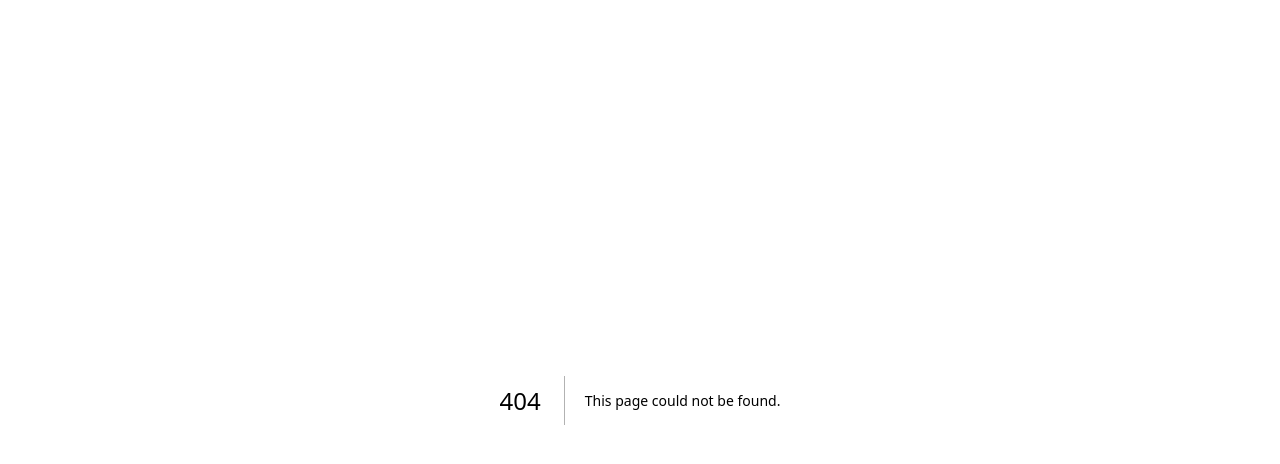
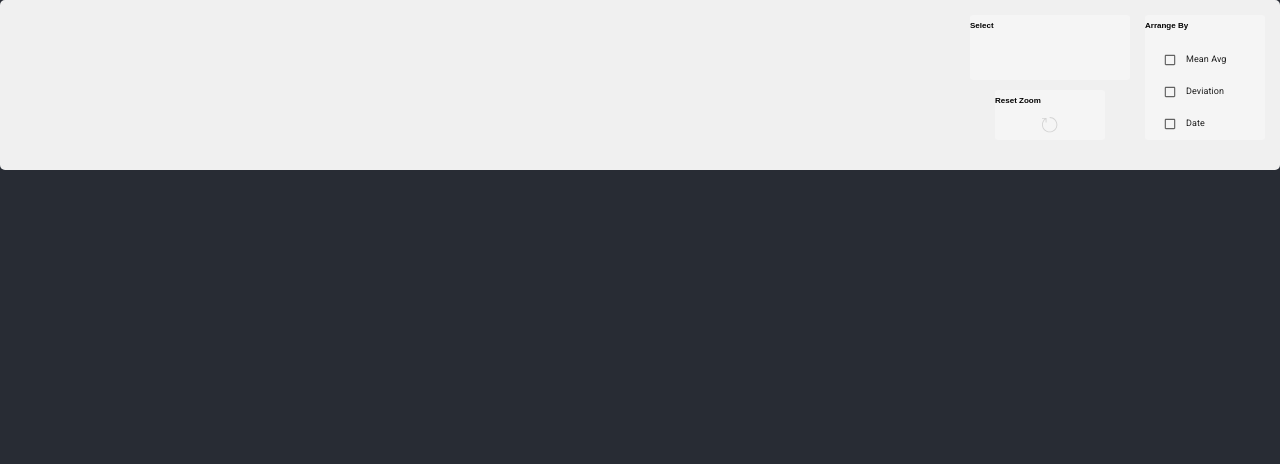
Before and after one commit to peter-meehan-domokos/perfect-square, a Next.js app: page /components/perfect-square-visual/header in a window 1280 px wide. Before the commit this address had no page. Shown: the top 464 px of the page. Built offline with nearby package versions, Linux system fonts and the light colour scheme.

Commit message:
renamed visual-header

```diff
--- a/app/components/perfect-square-visual/visual-header/page.js
+++ b/app/components/perfect-square-visual/header/page.js
@@ -1,17 +1,16 @@
 'use client'
-import React, { useRef, useEffect, useState } from 'react';
+import React, { useRef, useEffect, useMemo } from 'react';
 import * as d3 from 'd3';
 import Overview from './Overview';
 import ZoomCtrls from './ZoomCtrls';
 import SettingsCtrls from './SettingsCtrls';
 import quadrantCtrlsComponent from "./quadrantCtrlsComponent";
 
-const quadrantCtrls = quadrantCtrlsComponent();
-
-const QuadrantsBarChartHeader = ({ data={}, settings, zoomTransform, headerExtended=false, selectedQuadrantIndex, onClickZoom, resetZoom, setSettings, setSelectedQuadrantIndex, setHeaderExtended, setTooltipsData }) => {
+const PerfectSquareHeader = ({ data={}, settings, zoomTransform, headerExtended=false, selectedQuadrantIndex, onClickZoom, resetZoom, setSettings, setSelectedQuadrantIndex, setHeaderExtended, setTooltipsData }) => {
     const { categories, nrDatapoints, title, desc } = data;
+    const quadrantCtrls = useMemo(() => quadrantCtrlsComponent(), []);
     //refs
-    const quadrantCtrlsRef = useRef(null);
+    const containerRef = useRef(null);
     //handler
     const toggleHeaderExtended = e => { setHeaderExtended(!headerExtended); }
     //render quadrantCtrls
@@ -19,7 +18,7 @@ const QuadrantsBarChartHeader = ({ data={}, settings, zoomTransform, headerExten
         const quadrantCtrlsData = categories;
         if(!quadrantCtrlsData){ return; }
 
-        d3.select(quadrantCtrlsRef.current)
+        d3.select(containerRef.current)
             ?.datum(quadrantCtrlsData)
             .call(quadrantCtrls
             .width(159)
@@ -38,7 +37,7 @@ const QuadrantsBarChartHeader = ({ data={}, settings, zoomTransform, headerExten
             <div className="quadrant-ctrls">
               <div className="ctrls-section-label">Select</div>
               <div className="quadrant-ctrls-diagram">
-                <svg ref={quadrantCtrlsRef}></svg>
+                <svg ref={containerRef}></svg>
               </div>
             </div>
             <ZoomCtrls zoomTransform={zoomTransform}  onClickZoom={onClickZoom} resetZoom={resetZoom} />
@@ -49,4 +48,4 @@ const QuadrantsBarChartHeader = ({ data={}, settings, zoomTransform, headerExten
   )
 }
 
-export default QuadrantsBarChartHeader;
+export default PerfectSquareHeader;
--- a/app/components/perfect-square-visual/page.js
+++ b/app/components/perfect-square-visual/page.js
@@ -3,7 +3,7 @@
 'use client'
 import React, { useState, useEffect, useRef, useCallback, useMemo } from 'react'
 import * as d3 from 'd3';
-import VisualHeader from './visual-header/page';
+import PerfectSquareHeader from './header/page';
 import perfectSquareLayout from './perfectSquareLayout';
 import perfectSquareComponent from "./perfectSquareComponent";
 import tooltipComponent from "../d3HelperComponents/tooltipComponent";
@@ -348,7 +348,7 @@ const PerfectSquareVisual = ({ data={ datapoints:[], info:{ } }, initSelections=
 
   return (
     <div className="viz-root">
-      <VisualHeader
+      <PerfectSquareHeader
         data={headerData}
         settings={settings}
         zoomTransform={zoomTransformState}
```
Also changed, not shown: app/components/perfect-square-visual/header/Overview.js (renamed from app/components/perfect-square-visual/visual-header/Overview.js), app/components/perfect-square-visual/header/SettingsCtrls.js (renamed from app/components/perfect-square-visual/visual-header/SettingsCtrls.js), app/components/perfect-square-visual/header/ZoomCtrls.js (renamed from app/components/perfect-square-visual/visual-header/ZoomCtrls.js), app/components/perfect-square-visual/header/quadrantCtrlsComponent.js (renamed from app/components/perfect-square-visual/visual-header/quadrantCtrlsComponent.js).
